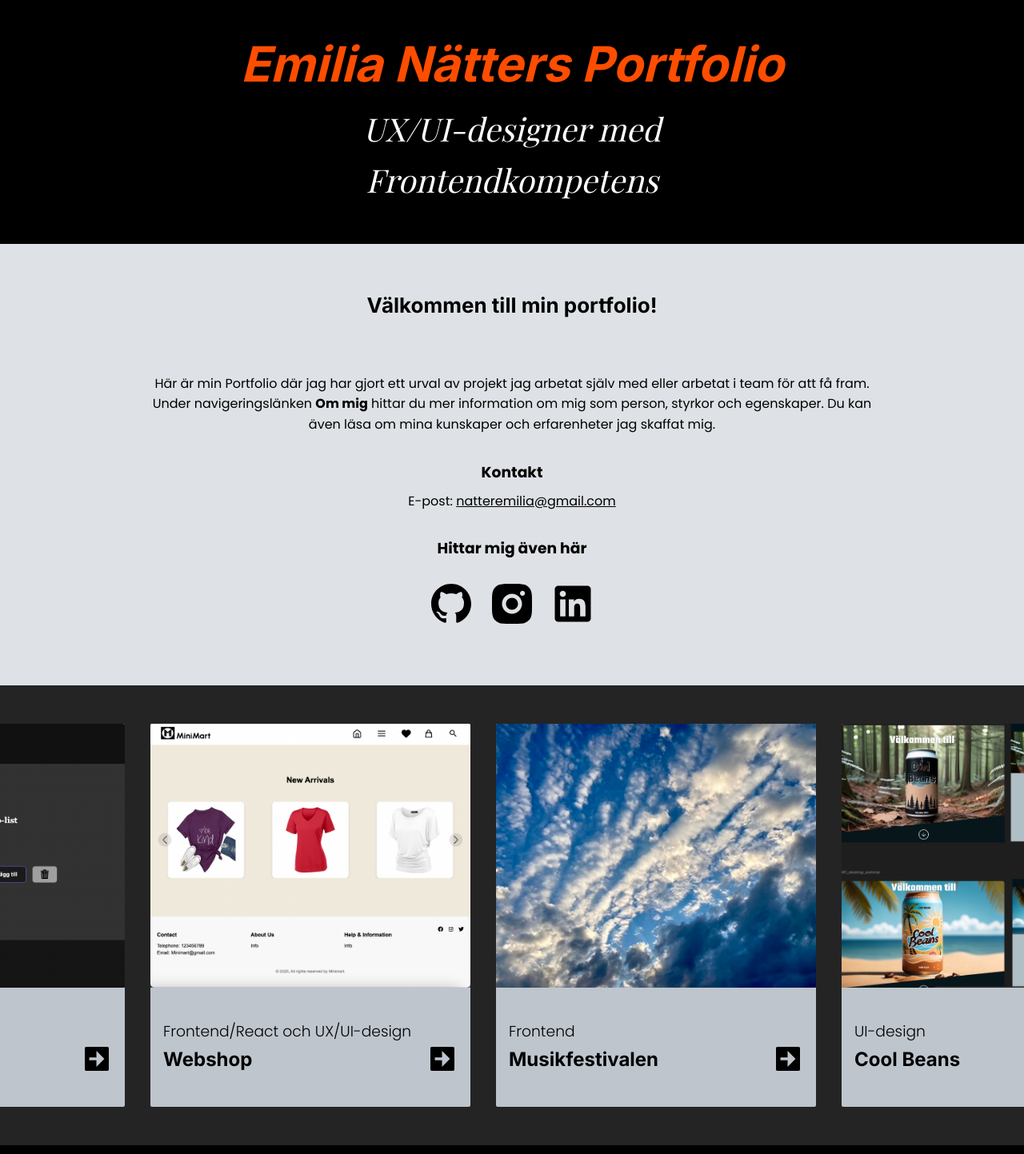
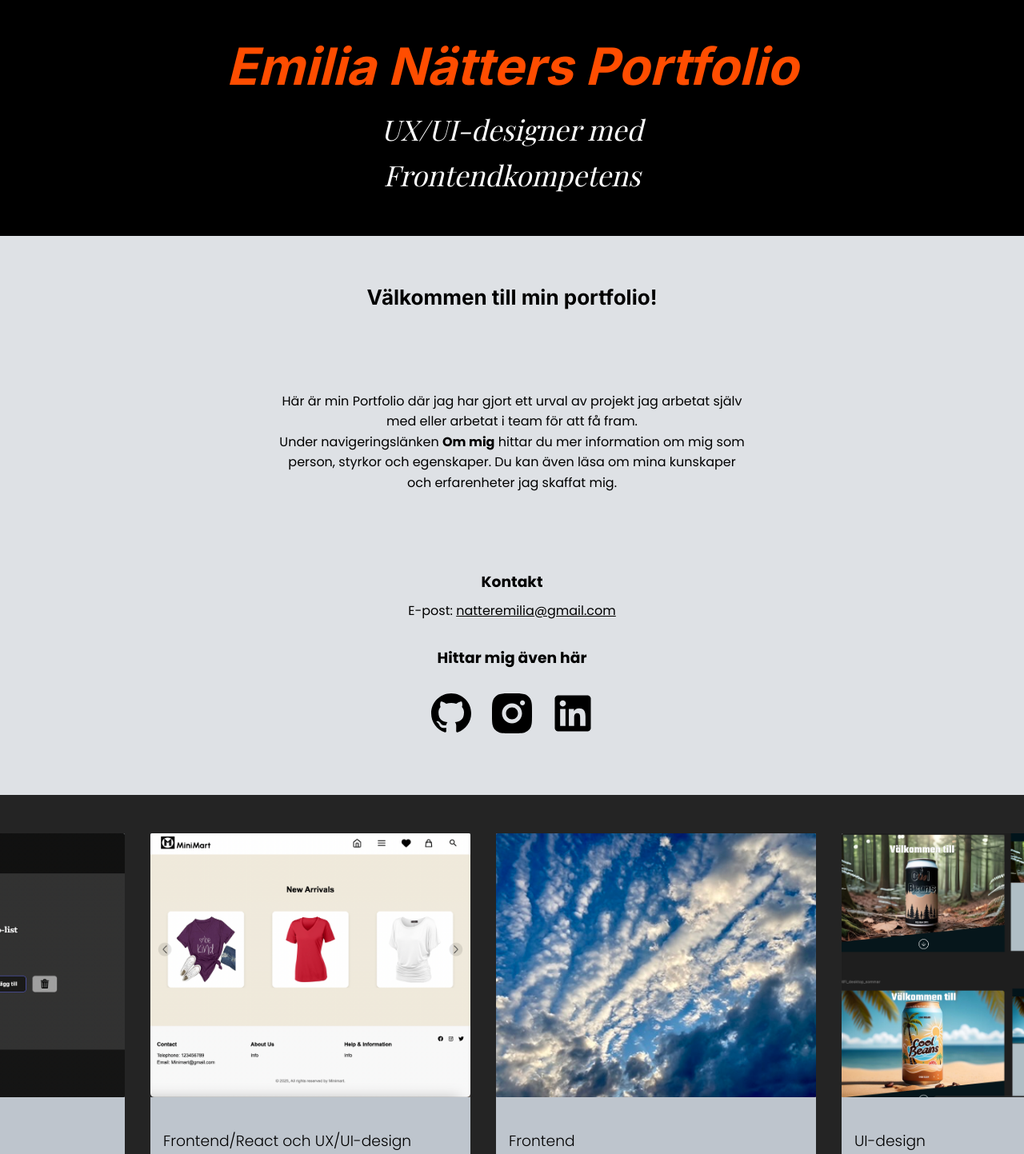
Before and after one commit to EmNatter/portfolio, a React (Vite) app: page / in a window 1280 px wide. Shown: the part 440-1883 px from the top of the page at 80% size. Built offline with nearby package versions, Linux system fonts and the light colour scheme.

Commit message:
fontändringar och arrow-icon

```diff
--- a/src/CSS/index.css
+++ b/src/CSS/index.css
@@ -41,6 +41,7 @@ h3 {
   font-style: italic;
   padding-left: 1rem;
   padding-right: 1rem;
+  font-size: 3.5rem;
 }
 
 .navbar h2 {
@@ -49,6 +50,7 @@ h3 {
   padding-bottom: 3rem;
   text-align: center;
   font-style: italic;
+  font-size: 2.2rem;
   padding-left: 1rem;
   padding-right: 1rem;
 }
@@ -277,6 +279,7 @@ footer .icon img {
 }
 
 .card {
+  position: relative;
   flex: 0 0 auto;
   width: 400px;
   min-height: 350px;
@@ -317,14 +320,13 @@ footer .icon img {
   color: black;
   font-weight: 100;
 }
-
-.card .arrow-icon {
+.arrow-icon {
   position: absolute;
-  bottom: 40px;
-  right: -345px;
-  width: 100%;
-  height: 100%;
-  object-fit: cover;
+  bottom: 2.8rem;
+  right: -22rem;
+  width: 24px;
+  height: 24px;
+  object-fit: contain;
 }
 
 .card div {
@@ -339,7 +341,7 @@ footer .icon img {
   display: flex;
   flex-direction: column;
   flex-wrap: wrap;
-  max-width: 85%;
+  max-width: 90%;
   padding: 3rem 0rem;
   color: whitesmoke;
 }
@@ -354,9 +356,8 @@ footer .icon img {
 .about_wrapper h2 {
   padding-bottom: 1rem;
   padding-top: 2rem;
+  font-family: WF Visual Sans;
   font-size: 2.5rem;
-  font-family: WF Visual Sans;
-  font-size: 40px;
   color: rgb(254, 115, 56);
 }
 
@@ -692,10 +693,13 @@ footer .icon img {
 }
 /* --------- MEDIA QUAREY--------- */
 
-/* 🔽 Anpassning för mobil: mindre kort och ingen auto-scroll */
 @media (max-width: 768px) {
   .card {
     width: 250px;
+  }
+  .arrow-icon {
+    bottom: 2.8rem;
+    right: -17rem;
   }
 }
 
@@ -703,6 +707,10 @@ footer .icon img {
   html,
   body {
     font-size: 16px;
+  }
+
+  .navbar h1 {
+    font-size: 4rem;
   }
 
   .todo-small-img,
@@ -715,9 +723,10 @@ footer .icon img {
     justify-content: space-evenly;
   }
 
-  .about_wrapper {
+  .about_wrapper,
+  .home_intro_wrapper {
     padding: 4rem 0rem;
-    max-width: 60%;
+    max-width: 50%;
   }
 
   .intro_form {
```
